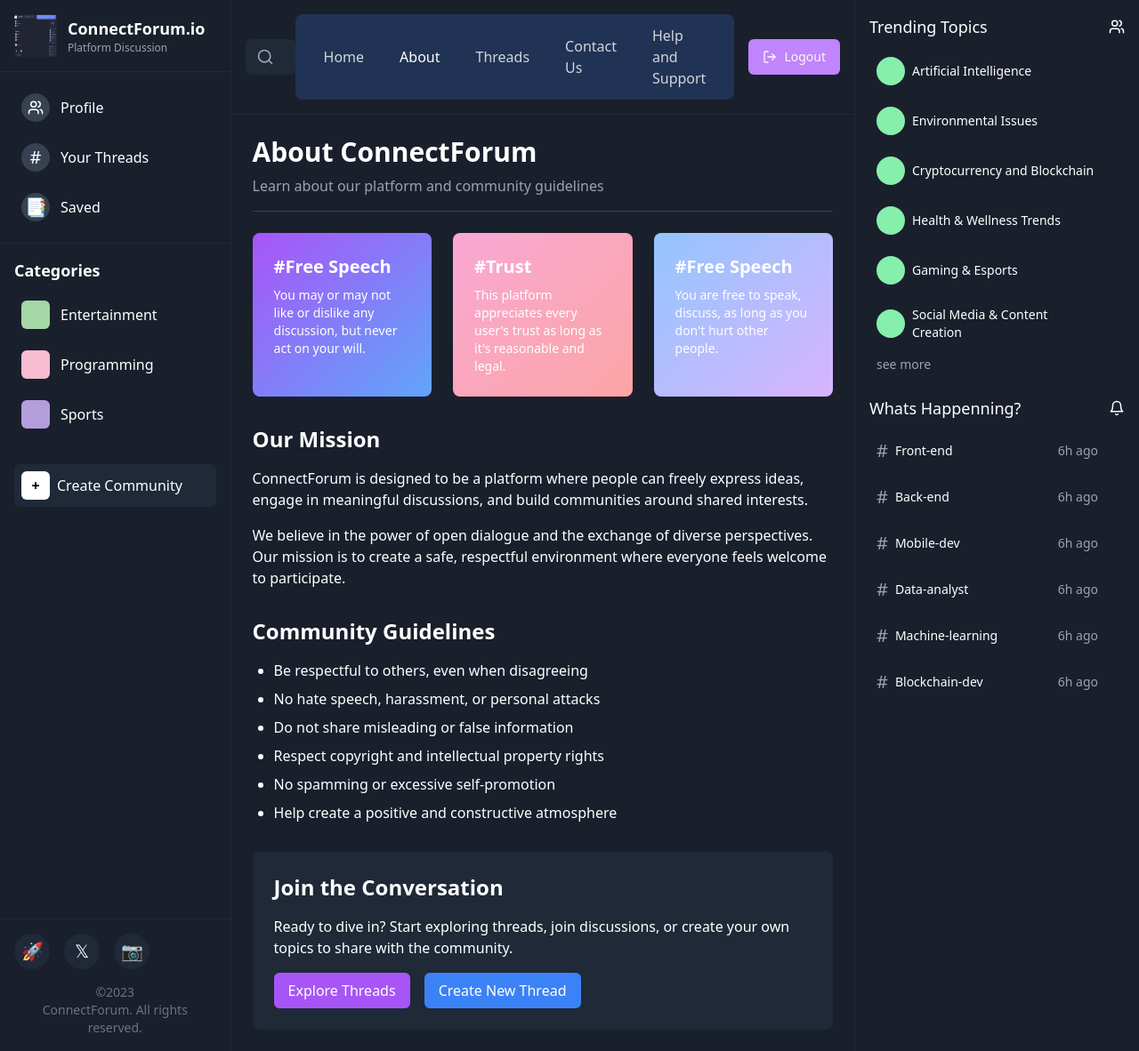
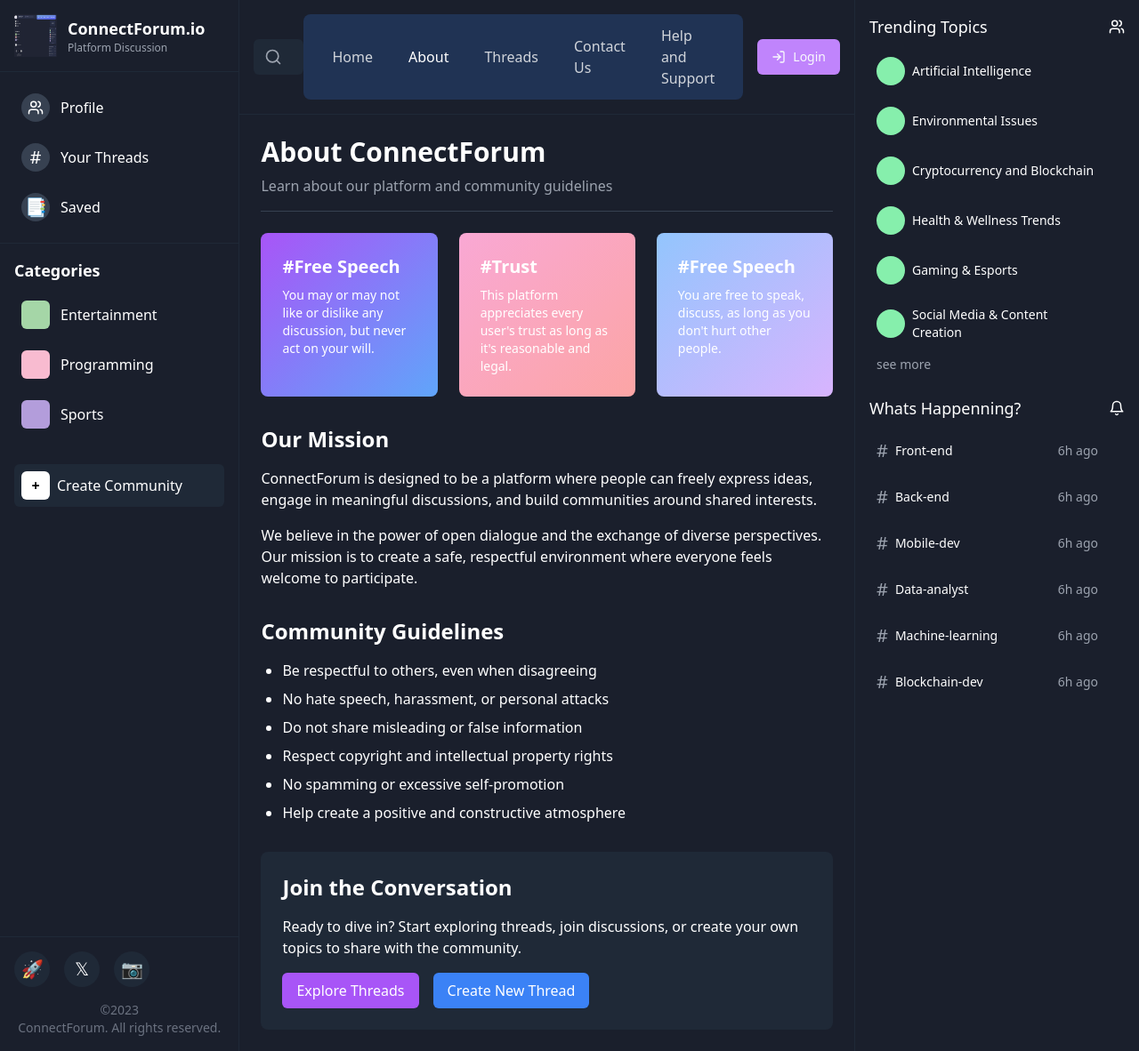
Before and after one commit to SANJAY28CHANDRA/engage-with-ease, a React (Vite) app: page /about in a window 1280 px wide. Shown: the whole page at 89% size. Built offline with nearby package versions, Linux system fonts and the light colour scheme.

Commit message:
Fix: Show login button after login redirect
Show login button in the topbar after redirecting to the login page from other components.

```diff
--- a/src/components/MainLayout.tsx
+++ b/src/components/MainLayout.tsx
@@ -1,29 +1,35 @@
 
-import { ReactNode } from "react";
+import { ReactNode, useState } from "react";
 import Sidebar from "./layout/Sidebar";
 import Topbar from "./layout/Topbar";
 import Rightbar from "./layout/Rightbar";
 
 interface MainLayoutProps {
   children: ReactNode;
-  isLoggedIn?: boolean;
+  initialIsLoggedIn?: boolean;
 }
 
-const MainLayout = ({ children, isLoggedIn = false }: MainLayoutProps) => {
+const MainLayout = ({ children, initialIsLoggedIn = false }: MainLayoutProps) => {
+  const [isLoggedIn, setIsLoggedIn] = useState(initialIsLoggedIn);
+
+  const handleLoginStatus = (status: boolean) => {
+    setIsLoggedIn(status);
+  };
+
   return (
     <div className="flex min-h-screen bg-[#1A1F2C] text-white font-sans">
       <Sidebar isLoggedIn={isLoggedIn} />
 
       <div className="flex-1 flex">
         <div className="flex-1 max-w-4xl">
-          <Topbar isLoggedIn={isLoggedIn} />
+          <Topbar isLoggedIn={isLoggedIn} onLoginStatusChange={handleLoginStatus} />
 
           <div className="p-6">
             {children}
           </div>
         </div>
 
-        <Rightbar />
+        <Rightbar isLoggedIn={isLoggedIn} />
       </div>
     </div>
   );
--- a/src/components/layout/Topbar.tsx
+++ b/src/components/layout/Topbar.tsx
@@ -3,12 +3,14 @@ import { useState } from "react";
 import { Link, useLocation, useNavigate } from "react-router-dom";
 import { Search, LogIn, LogOut } from "lucide-react";
 import { Button } from "@/components/ui/button";
+import { toast } from "@/components/ui/use-toast";
 
 interface TopbarProps {
   isLoggedIn?: boolean;
+  onLoginStatusChange?: (status: boolean) => void;
 }
 
-const Topbar = ({ isLoggedIn = false }: TopbarProps) => {
+const Topbar = ({ isLoggedIn = false, onLoginStatusChange }: TopbarProps) => {
   const [searchQuery, setSearchQuery] = useState("");
   const location = useLocation();
   const navigate = useNavigate();
@@ -22,14 +24,23 @@ const Topbar = ({ isLoggedIn = false }: TopbarProps) => {
   ];
 
   const handleLoginClick = () => {
-    navigate("/login");
+    if (onLoginStatusChange) {
+      onLoginStatusChange(true);
+    }
+    toast({
+      title: "Success",
+      description: "You are now logged in",
+    });
   };
 
   const handleLogoutClick = () => {
-    // In a real app, you would handle the logout logic here
-    // For demo purposes, we'll just navigate to the home page
-    navigate("/");
-    // You might want to display a toast message here
+    if (onLoginStatusChange) {
+      onLoginStatusChange(false);
+    }
+    toast({
+      title: "Success",
+      description: "You have been logged out",
+    });
   };
 
   return (
```
